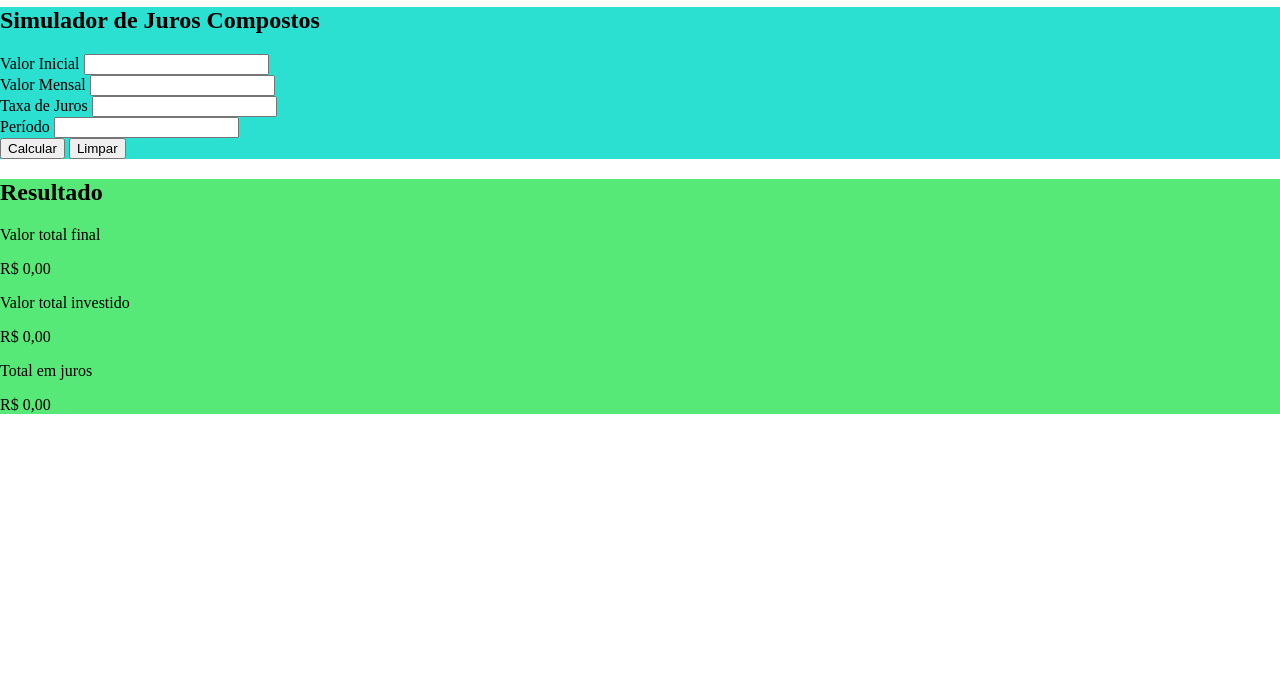
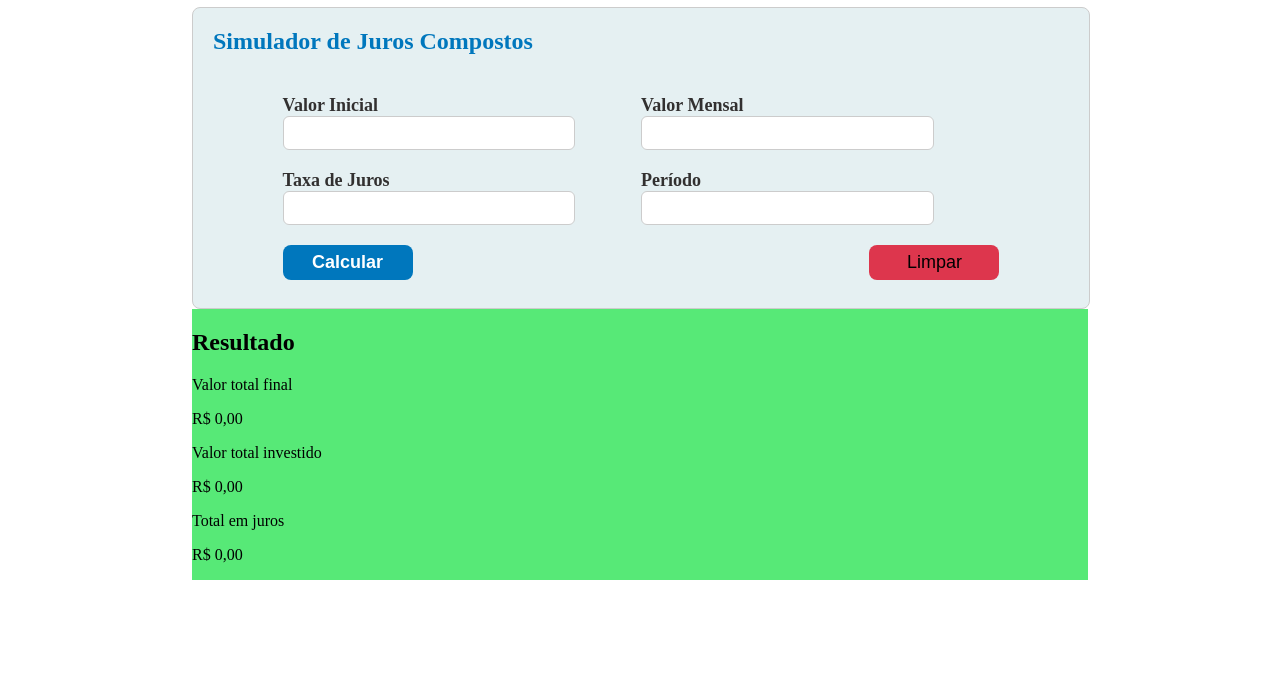
Before and after one commit to daltongomes/Calculadora-simuladora, a plain HTML site: page Front End/index.html in a window 1280 px wide. Shown: the part 123-800 px from the top of the page. Drawn offline with Linux system fonts and the light colour scheme; a script that the page names is missing.

Commit message:
Continuando Estilização CSS

```diff
--- a/Front End/index.css
+++ b/Front End/index.css
@@ -1,9 +1,12 @@
 body{
     margin: 0;
+    display: flex;
+    flex-direction: column;
+    align-items: center;
 }
 /* Estilizando tag do html */
 header{
-    background-color:rgb(55, 17, 224);
+    background-color:rgb(15, 3, 65);
     height: 50px;
     width: 100%;
     display: flex;
@@ -27,12 +30,75 @@ li{
     color: white;
     font-size: 24px;
 }
+
+main{
+    width:70%;
+    display: flex;
+    flex-direction: column;
+}
+form{
+    width:100%;
+    display:flex;
+    flex-direction: column;
+    align-items: center;
+}
 /* Estilizar por id*/
 #simulacao{
-    background-color: rgb(43, 224, 209)
+    background-color: rgb(213, 231, 235, 0.622);
+    width:100%;
+    height: 300px;
+    border: 1px solid #ccc;
+    border-radius: 8px
 }
-#resultado{
+#simulacao h2 {
+    color: #0077bd;
+    margin-left: 20px
+}
+#resultado {
     background-color: rgb(87, 233, 119)
 }
 
 /* Estilizar por classe */
+.linha-form{
+    width: 80%;
+    display: flex;
+    justify-content: space-between;
+    margin-top:20px;
+}
+.linha-form label {
+    font-weight: bold;
+    font-size: 18px;
+    color:rgb(50, 48, 48)
+}
+.input-form{
+    display:flex;
+    flex-direction: column;
+    width: 50%;
+}
+.input-form input {
+    width: 80%;
+    height: 30px;
+    border: 1px solid #ccc;
+    border-radius: 6px;
+}
+.btn-calcular {
+    width: 130px;
+    height: 35px;
+    background-color: #0077bd;
+    color:white;
+    font-weight: bold;
+    font-size: 18px;
+    border: none;
+    border-radius: 8px;
+}
+
+.btn-limpar {
+    width:130px;
+    height: 35px;
+    background-color:hsl(352deg, 71%, 54%, 1);
+    color:#ffffff
+    font-weight: bold;
+    font-size: 18px;
+    border: none;
+    border-radius: 8px;
+}
--- a/Front End/index.html
+++ b/Front End/index.html
@@ -25,25 +25,29 @@
         <section id="simulacao">
             <h2> Simulador de Juros Compostos </h2>
             <form>
-                <div>
+                <div class="linha-form">
+                    <div class="input-form">
                         <label for="valor-inicial"> Valor Inicial </label>
                         <input type="number" id="valor-inicial"/>
                     </div>
-                <div>
+                    <div class="input-form">
                         <label for="valor-mensal"> Valor Mensal </label>
                         <input type="number" id="valor-mensal"/>
                     </div>
-                <div>
+                </div>
+                <div class="linha-form">
+                     <div class="input-form">
                          <label for="taxa-juros"> Taxa de Juros</label>
                          <input type="number" id="taxa-juros"/>
                      </div>
-                <div>
+                     <div class="input-form">
                          <label for="periodo"> Período </label>
                          <input type="number" id="periodo"/>
                      </div>
-                <div>
-                    <input type="submit" value="Calcular"/>
-                    <button> Limpar </button>
+                </div>
+                <div class="linha-form">
+                    <input class="btn-calcular" type="submit" value="Calcular"/>
+                    <button class="btn-limpar"> Limpar </button>
                 </div>
             </form>
         </section>
```
Lines whose indentation alone changed are shown as unchanged.
